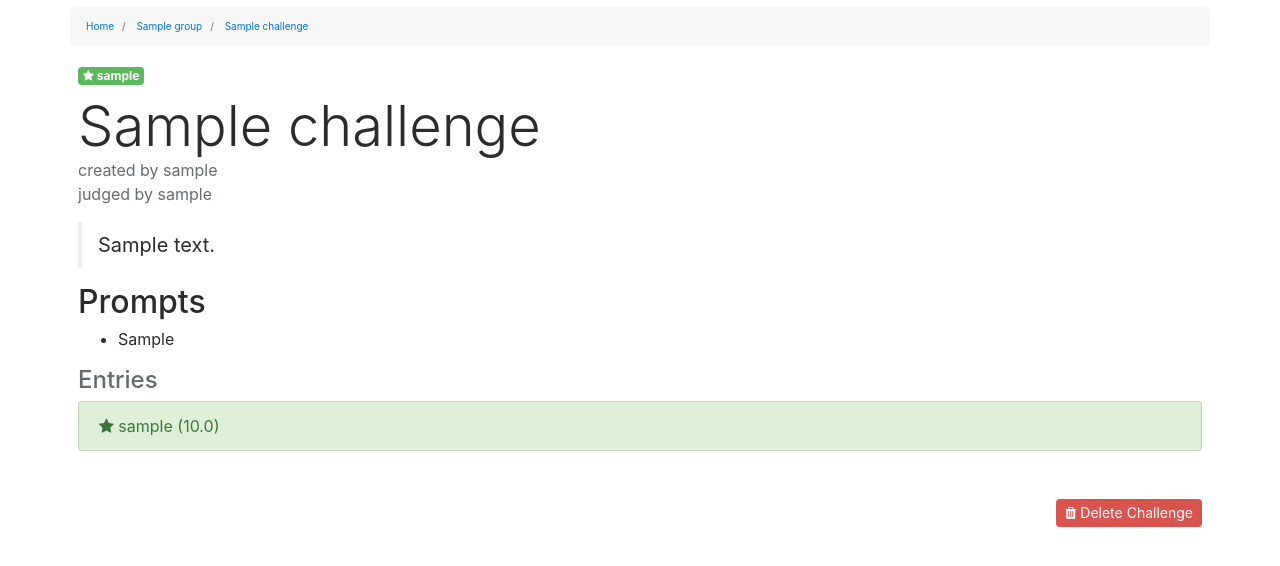
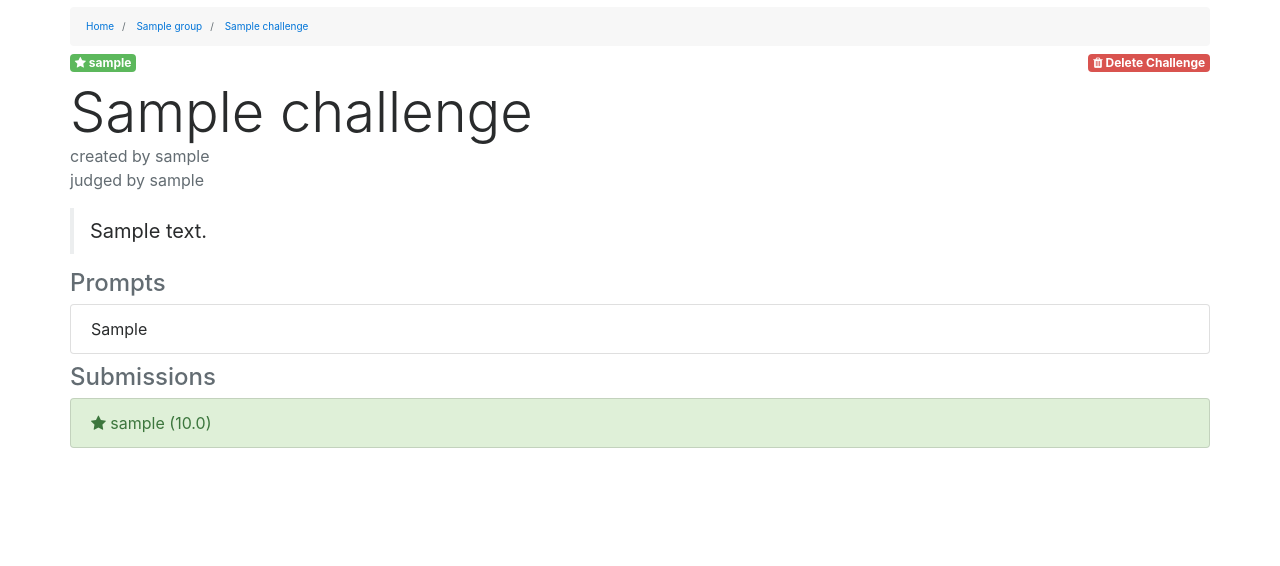
Before and after one commit to ianzimmerman/gifoff, a Flask app: template gifoff/blueprints/main/templates/main/challenge.html in a window 1280 px wide. Shown: the part 57-623 px from the top of the page. Run offline with Flask 2, Linux system fonts and the light colour scheme; a user stored in the database is signed in; tables that the repository leaves empty hold one stand-in row (values such as "Sample post"); the template is opened without the code that fills it: values that come from a table or form of the project are taken from there, most other values are stand-ins (such as "Sample title", 1, 10 or a date in 2020); some libraries are stand-ins or nearby versions.

Commit message:
layout changes

```diff
--- a/gifoff/blueprints/main/templates/main/challenge.html
+++ b/gifoff/blueprints/main/templates/main/challenge.html
@@ -14,40 +14,53 @@
 {% endblock %}
 {% block breadcrumb %}{{ breadcrumbs(group=challenge.group, challenge=challenge) }}{% endblock %}
 {% block content %}
-    <div class="d-flex-inline">
+    <div class="mt-2 pl-0 pr-0 d-flex justify-content-between">
         {{ status_tag(challenge) }}
+        {% if current_user in [challenge.group.owner, challenge.author] %}
+            <a href="{{ url_for('main.delete_challenge', challenge_id=challenge.id) }}"
+                class="badge badge-danger" onclick="return confirm('Really?')">
+                <i class="fa fa-trash"></i> Delete Challenge
+            </a>
+        {% endif %}
     </div>
+
+    <!-- Common Header -->
     <h1 class="display-4" style="margin-bottom: 0">{{ challenge.name }}</h1>
     <p class="text-muted" style="margin-top: 0; margin-bottom: 0">created by {{ challenge.author.username }}</p>
     <p class="text-muted" style="margin-top: 0">judged by {{ challenge.judge.username }}</p>
     <blockquote class="blockquote">
         {{ challenge.description }}
     </blockquote>
-    <h2>Prompts</h2>
-    <ul>
+
+    <!-- Prompt List -->
+    <h2 class="h4 text-muted">Prompts</h2>
+    <ul class="list-group">
         {% for p in challenge.prompts %}
-        <li id="prompt{{p.id}}">{{ p.prompt }} <span class="smallD text-danger" data-delete="prompt" data-id="{{p.id}}"></span></li>
+            <li id="prompt{{p.id}}" class="list-group-item">
+                {{ p.prompt }}<span class="smallD text-danger ml-1" data-delete="prompt" data-id="{{p.id}}"></span>
+            </li>
         {% endfor %}
     </ul>
+
+    <!-- New Prompt Form -->
     {% if current_user == challenge.author and challenge.complete == false  %}
-    <p>
-        <form class="form-group {{ 'has-danger' if form.errors }}" action="" method="POST">
-            {{ form.hidden_tag() }}
-            {{ render_field(form.prompt, label=false, placeholder='Add Prompt') }}
+    <form class="mt-3 form-group {{ 'has-danger' if form.errors }}" action="" method="POST">
+        {{ form.hidden_tag() }}
+        {{ render_field(form.prompt, label=false, placeholder='Add Prompt') }}
+        <div class="d-flex justify-content-start">
             <button id="create" class="btn btn-primary" type="submit">Add Prompt</button>
-        </form>
-    </p>
+            {% if current_user in [challenge.group.owner, challenge.author] and challenge.complete != true%}
+                <a href="{{ url_for('main.edit_challenge', challenge_id=challenge) }}"
+                    class="btn btn-warning ml-1">
+                    <i class="fa fa-pencil"></i> Edit Challenge
+                </a>
+            {% endif %}
+        </div>
+    </form>
     {% endif %}
 
-    {% if challenge.active %}
-        {% if current_user != challenge.judge %}
-            <p class="lead">
-                Enter now and be mindful of your judge: {{challenge.judge.username}}!<br>
-                <a class="btn btn-primary" href="{{url_for('main.enter', challenge_id=challenge)}}">Your Entries</a>
-            </p>
-        {% endif %}
-    {% endif %}
 
+    <!-- Entry List for Judge -->
     {% if challenge.complete == false and current_user == challenge.judge and challenge.entry_count > 0 %}
         <h2 class="h4 text-muted">Judge Entries</h2>
         <div class="list-group">
@@ -56,29 +69,35 @@
                 Entry {{ loop.index }} (Score:&nbsp;<span id="score{{p.id}}">{{ challenge.player_score(p) }}</span>)
             </a>
             {% endfor %}
-        </div><br>
-        <a class="btn btn-primary" href="{{ url_for('main.close', challenge_id=challenge.id) }}" onclick="return confirm('Close challenge and notify players?')">Complete Challenge!</a>
+        </div>
+
+        <a class="btn btn-primary mt-2" href="{{ url_for('main.close', challenge_id=challenge.id) }}"
+            onclick="return confirm('Close challenge and notify players?')">Complete Challenge</a>
+
+    <!-- Entry list for players -->
     {% elif challenge.complete %}
-        <h2 class="h4 text-muted">Entries</h2>
+        <h2 class="h4 text-muted">Submissions</h2>
         <div class="list-group">
-            <a class="entryLink list-group-item list-group-item-success list-group-item-action" href="#" player_id="{{ challenge.winner.id }}"><i class="fa fa-star"></i>&nbsp;{{ challenge.winner.username }} ({{ challenge.high_score[0] }})</a>
+            <a class="entryLink list-group-item list-group-item-success list-group-item-action" href="#" player_id="{{ challenge.winner.id }}">
+                <i class="fa fa-star"></i>&nbsp;{{ challenge.winner.username }} ({{ challenge.high_score[0] }})</a>
+
             {% for p in challenge.players if p != challenge.winner %}
-            <a class="entryLink list-group-item  list-group-item-action" href="#" player_id="{{ p.id }}">{{ p.username }} ({{ challenge.player_score(p) }})</a></li>
+                <a class="entryLink list-group-item  list-group-item-action" href="#" player_id="{{ p.id }}">
+                    {{ p.username }} ({{ challenge.player_score(p) }})
+                </a>
             {% endfor %}
         </div>
     {% endif %}
-    {% if current_user in [challenge.group.owner, challenge.author] %}
-        <br><br>
-        <div class="float-md-right">
-            {% if challenge.complete != true %}
-            <a href="{{ url_for('main.edit_challenge', challenge_id=challenge) }}" class="btn btn-warning btn-sm">
-                <i class="fa fa-pencil"></i> Edit Challenge
-            </a>
+
+    <!-- Entry Link -->
+    {% if challenge.active and current_user != challenge.judge %}
+        <p class="lead mt-2 mb-0">
+            Enter now and be mindful of your judge: {{challenge.judge.username}}!<br>
+            {% if challenge.active and current_user != challenge.judge %}
+                <a class="btn btn-success mt-2" href="{{url_for('main.enter', challenge_id=challenge)}}">
+                    <i class="fa fa-picture-o"></i> Your Entries</a>
             {% endif %}
-            <a href="{{ url_for('main.delete_challenge', challenge_id=challenge.id) }}" class="btn btn-danger btn-sm" onclick="return confirm('Really?')">
-                <i class="fa fa-trash"></i> Delete Challenge
-            </a>
-        </div>
+        </p>
     {% endif %}
     <div id="entry" class="modal fade" tabindex="-1" role="dialog" aria-labelledby="entryTitle" aria-hidden="true">
     	<div class="modal-dialog modal-sm" role="document">
--- a/gifoff/blueprints/main/templates/main/index.html
+++ b/gifoff/blueprints/main/templates/main/index.html
@@ -6,13 +6,14 @@
         <div class="col-sm-12">
             <h1>Home</h1>
             <nav class="nav flex-column flex-sm-row bg-faded">
-              <span class="flex-sm-fill text-sm-center nav-link hidden-sm-down">Your Groups:</span>
+              <span class="flex-sm-fill text-sm-center nav-link text-faded hidden-sm-down">Your Groups:</span>
               {% for g in current_user.player_of %}
                 <a class="flex-sm-fill text-sm-center nav-link" href="{{ url_for('main.group', group_id=g) }}">{{g.name}}</a>
               {% endfor %}
             </nav>
         </div>
     </div>
+    <hr>
     <div class="row">
         <div class="col-md">
             <h2 class="h5 text-muted">Active Challenges</h2>
--- a/gifoff/templates/layout.html
+++ b/gifoff/templates/layout.html
@@ -95,7 +95,7 @@
             </ul>
           </div>
         </nav>
-        <div class="row">
+        <div class="row hidden-sm-down">
             <div class="col-12">
             {% block breadcrumb %}{% endblock %}
             </div>
@@ -105,7 +105,7 @@
                 <div class="row">
                     <div class="col-sm" id="alert-messages">
                         {% for c, m in messages %}
-                            <div class="alert alert-{{ c }}">
+                            <div class="mt-1 alert alert-{{ c }}">
                                 <i class="fa fa-exclamation-triangle"></i> {{ m|safe }}
                                 <button type="button" class="close" data-dismiss="alert" aria-label="Close">
                                   <span aria-hidden="true">&times;</span>
@@ -116,7 +116,7 @@
                 </div>
             {% endif %}
         {% endwith %}
-        <div class="main-content pl-2 pr-2">
+        <div class="main-content pl-2 pr-2 pl-md-0 pr-md-0">
           {% block content %}
           {% endblock %}
         </div>
@@ -138,6 +138,7 @@
     {% block scripts %}
     {% endblock %}
     <script type="text/javascript">
+        if(window.navigator.standalone == true) {
             $( document ).on(
                 "click",
                 "a",
@@ -156,6 +157,7 @@
 
                 }
             );
+        }
     </script>
     {%- if config.GOOGLE_ANALYTICS %}
         <script>
--- a/gifoff/templates/macros.html
+++ b/gifoff/templates/macros.html
@@ -1,6 +1,6 @@
 {% macro breadcrumbs(level=2, group=none, challenge=none) %}
-<nav aria-label="You are here:" role="navigation" class="container hidden-sm-down mt-2 pl-0 pr-0">
-  <ol class="breadcrumb bg-faded" style="font-size: x-small;">
+<nav aria-label="You are here:" role="navigation" class="container mt-2 mb-0 pl-0 pr-0">
+  <ol class="breadcrumb bg-faded mb-0" style="font-size: x-small;">
 	<li class="breadcrumb-item"><a href="{{ url_for('main.index') }}">Home</a></li>
 	{%- if group is not none -%}
 	<li class="breadcrumb-item">
```
Also changed, not shown: gifoff/blueprints/main/templates/main/group.html (+12 -23 lines). Lines whose indentation alone changed are shown as unchanged.
